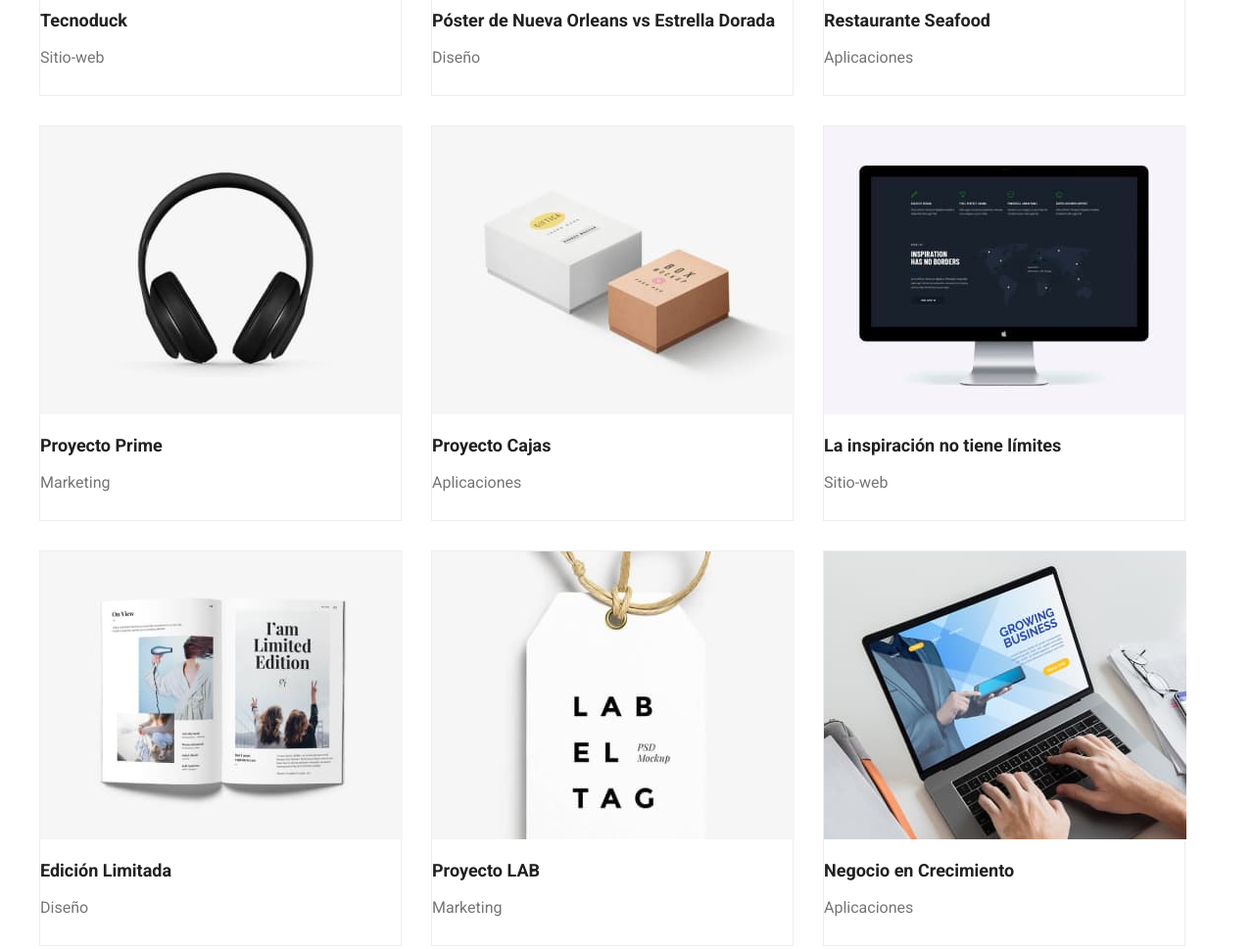
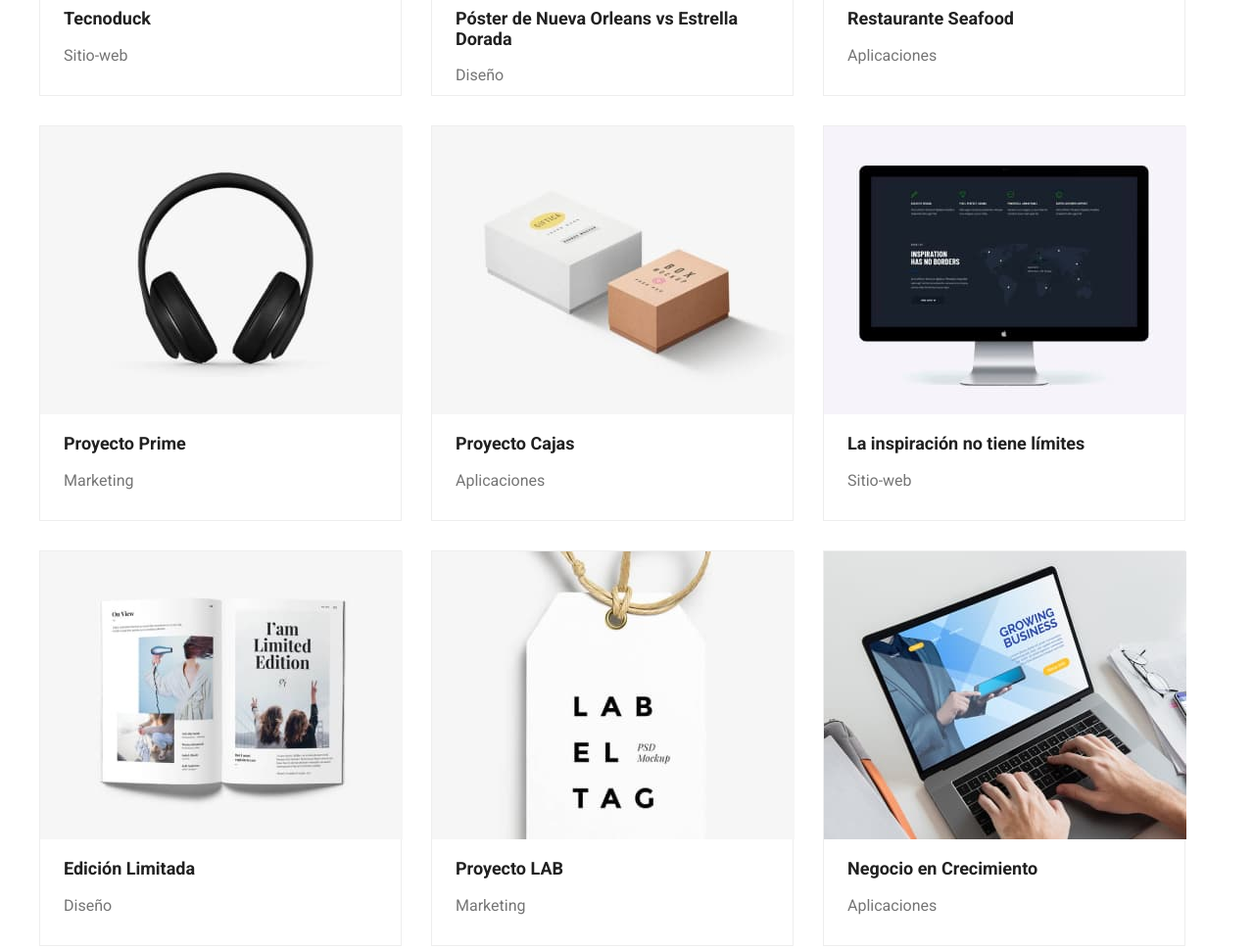
Before and after one commit to HAMH96/goit-markup-hw-03, a plain HTML site: page portfolio.html in a window 1280 px wide. Shown: the part 580-1549 px from the top of the page at 98% size. Drawn offline with nearby package versions, Linux system fonts and the light colour scheme.

Commit message:
Corrección en textos de tarjetas del portafolio

```diff
--- a/css/styles.css
+++ b/css/styles.css
@@ -218,9 +218,10 @@ a {
   height: 404px;
   left: calc(50% - 370px / 2);
   top: calc(50% - 404px / 2 - 464px);
-
   background: var(--white);
   border: 1px solid var(--border-white);
+  display: flex;
+  flex-direction: column;
 }
 
 .portfolio-item-card:hover {
@@ -231,10 +232,15 @@ a {
   cursor: pointer;
 }
 
+.portfolio-item-data{
+  margin: 20px 24px;
+}
+
 .portfolio-item-name {
   color: var(--black);
   font-weight: 700;
   font-size: 18px;
+  margin-top: 0px;
 }
 
 .portfolio-item-description {
--- a/portfolio.html
+++ b/portfolio.html
@@ -72,8 +72,10 @@
                 width="370"
                 alt="Item de portafolio"
               />
+              <div class="portfolio-item-data">
                 <p class="portfolio-item-name">Tecnoduck</p>
                 <p class="portfolio-item-description">Sitio-web</p>
+              </div>
             </li>
             <li class="portfolio-item-card">
               <img
@@ -81,10 +83,12 @@
                 width="370"
                 alt="Item de portafolio"
               />
+              <div class="portfolio-item-data">
                 <p class="portfolio-item-name">
                   Póster de Nueva Orleans vs Estrella Dorada
                 </p>
                 <p class="portfolio-item-description">Diseño</p>
+              </div>
             </li>
             <li class="portfolio-item-card">
               <img
@@ -92,8 +96,10 @@
                 width="370"
                 alt="Item de portafolio"
               />
+              <div class="portfolio-item-data">
                 <p class="portfolio-item-name">Restaurante Seafood</p>
                 <p class="portfolio-item-description">Aplicaciones</p>
+              </div>
             </li>
             <li class="portfolio-item-card">
               <img
@@ -101,8 +107,10 @@
                 width="370"
                 alt="Item de portafolio"
               />
+              <div class="portfolio-item-data">
                 <p class="portfolio-item-name">Proyecto Prime</p>
                 <p class="portfolio-item-description">Marketing</p>
+              </div>
             </li>
             <li class="portfolio-item-card">
               <img
@@ -110,8 +118,10 @@
                 width="370"
                 alt="Item de portafolio"
               />
+              <div class="portfolio-item-data">
                 <p class="portfolio-item-name">Proyecto Cajas</p>
                 <p class="portfolio-item-description">Aplicaciones</p>
+              </div>
             </li>
             <li class="portfolio-item-card">
               <img
@@ -119,8 +129,12 @@
                 width="370"
                 alt="Item de portafolio"
               />
-              <p class="portfolio-item-name">La inspiración no tiene límites</p>
+              <div class="portfolio-item-data">
+                <p class="portfolio-item-name">
+                  La inspiración no tiene límites
+                </p>
                 <p class="portfolio-item-description">Sitio-web</p>
+              </div>
             </li>
             <li class="portfolio-item-card">
               <img
@@ -128,8 +142,10 @@
                 width="370"
                 alt="Item de portafolio"
               />
+              <div class="portfolio-item-data">
                 <p class="portfolio-item-name">Edición Limitada</p>
                 <p class="portfolio-item-description">Diseño</p>
+              </div>
             </li>
             <li class="portfolio-item-card">
               <img
@@ -137,8 +153,10 @@
                 width="370"
                 alt="Item de portafolio"
               />
+              <div class="portfolio-item-data">
                 <p class="portfolio-item-name">Proyecto LAB</p>
                 <p class="portfolio-item-description">Marketing</p>
+              </div>
             </li>
             <li class="portfolio-item-card">
               <img
@@ -146,8 +164,10 @@
                 width="370"
                 alt="Item de portafolio"
               />
+              <div class="portfolio-item-data">
                 <p class="portfolio-item-name">Negocio en Crecimiento</p>
                 <p class="portfolio-item-description">Aplicaciones</p>
+              </div>
             </li>
           </ul>
         </div>
```
Lines whose indentation alone changed are shown as unchanged.
